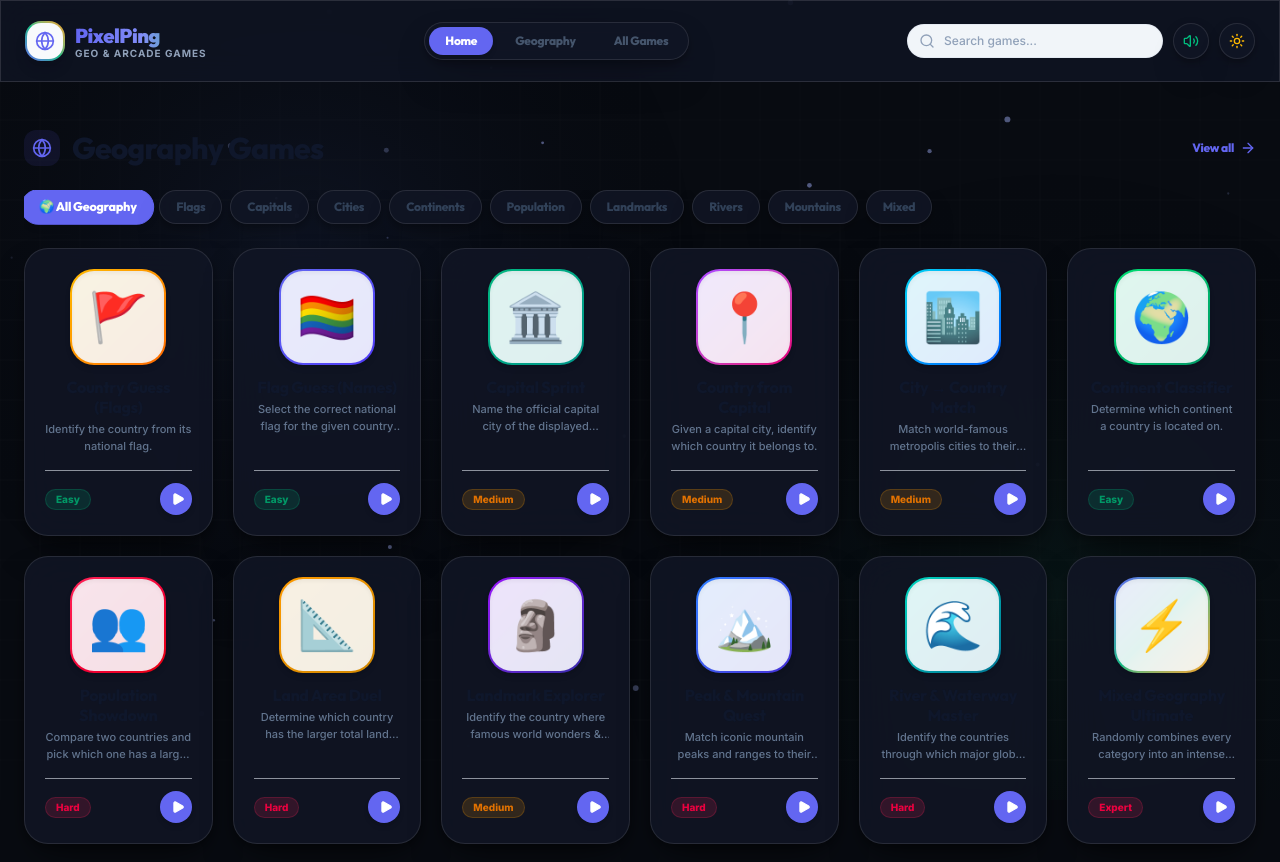
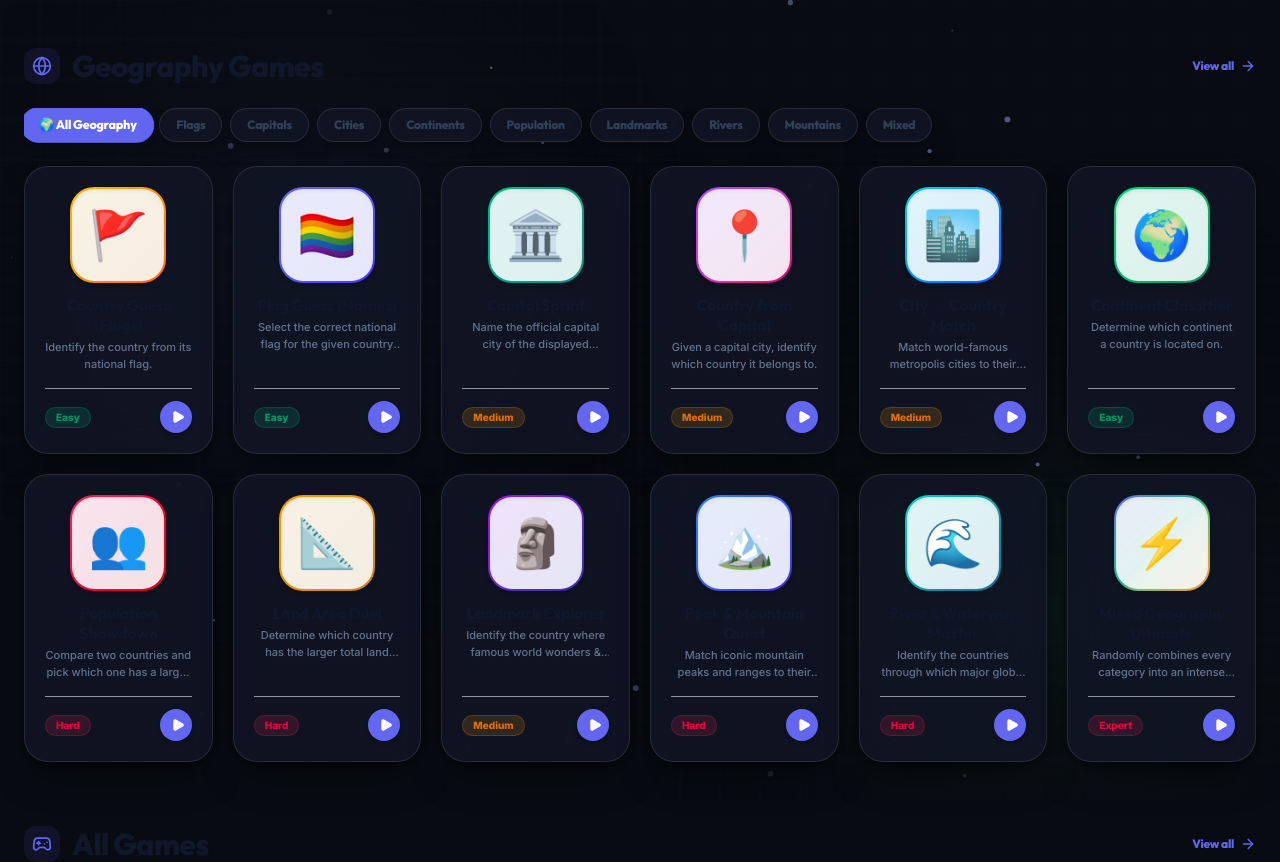
Before and after one commit to Midhun777/PixelPing, a React (Vite) app: page / in a window 1280 px wide. Shown: the top 862 px of the page. Built offline with nearby package versions, Linux system fonts and the light colour scheme.

Commit message:
Remove_Navbar_and_Footer_for_Ultra_Clean_Dashboard_Layout

```diff
--- a/src/App.tsx
+++ b/src/App.tsx
@@ -1,14 +1,11 @@
 import { useState, useEffect } from 'react';
 import { BackgroundCanvas } from './components/BackgroundCanvas';
-import { Navbar } from './components/Navbar';
 import { GeographyHome } from './components/geography/GeographyHome';
 import { CasualCategoriesGrid } from './components/CasualCategoriesGrid';
 import { GameGrid } from './components/GameGrid';
 import { GameModal } from './components/GameModal';
-import { Footer } from './components/Footer';
 import { GAMES_DATA } from './data/gamesData';
 import type { GameItem } from './data/gamesData';
-import { sounds } from './services/audio';
 
 function App() {
   // Navigation Tab State: 'home' | 'geography' | 'casual'
@@ -21,7 +18,7 @@ function App() {
   const [selectedCategory, setSelectedCategory] = useState<string | null>(null);
 
   // Theme State
-  const [isDark, setIsDark] = useState<boolean>(() => {
+  const [isDark] = useState<boolean>(() => {
     const saved = localStorage.getItem('miniarcade_theme');
     if (saved !== null) return saved === 'dark';
     return true; // Default to sleek dark theme
@@ -36,18 +33,6 @@ function App() {
       localStorage.setItem('miniarcade_theme', 'light');
     }
   }, [isDark]);
-
-  const toggleTheme = () => {
-    setIsDark((prev) => !prev);
-  };
-
-  // Mute Sound State
-  const [isMuted, setIsMuted] = useState<boolean>(sounds.getMuted());
-
-  const toggleMute = () => {
-    const nextMuted = sounds.toggleMute();
-    setIsMuted(nextMuted);
-  };
 
   // Favorites state
   const [favorites, setFavorites] = useState<string[]>(() => {
@@ -83,27 +68,12 @@ function App() {
   });
 
   return (
-    <div className="relative min-h-screen flex flex-col selection:bg-[#6366F1]/20 selection:text-[#6366F1]">
+    <div className="relative min-h-screen flex flex-col selection:bg-[#6366F1]/20 selection:text-[#6366F1] py-4">
       {/* Dynamic Animated Canvas Backdrop */}
       <BackgroundCanvas isDark={isDark} />
 
-      {/* Top Navbar */}
-      <Navbar
-        activeTab={activeTab}
-        onSelectTab={(tab) => {
-          setActiveTab(tab);
-          setSelectedCategory(null);
-        }}
-        searchQuery={searchQuery}
-        onSearchChange={(q) => setSearchQuery(q)}
-        isDark={isDark}
-        onToggleTheme={toggleTheme}
-        isMuted={isMuted}
-        onToggleMute={toggleMute}
-      />
-
       {/* Main Page Body Layout */}
-      <main className="flex-grow z-10 pt-2 sm:pt-4">
+      <main className="flex-grow z-10">
         {/* 1. Geography Section (Shown on Home or Geography Tab) */}
         {(activeTab === 'home' || activeTab === 'geography') && (
           <GeographyHome
@@ -137,9 +107,6 @@ function App() {
         )}
       </main>
 
-      {/* Footer */}
-      <Footer onSelectTab={(tab) => setActiveTab(tab)} />
-
       {/* Casual Arcade Game Modal Overlay */}
       <GameModal game={activeModalGame} onClose={() => setActiveModalGame(null)} />
     </div>
```
